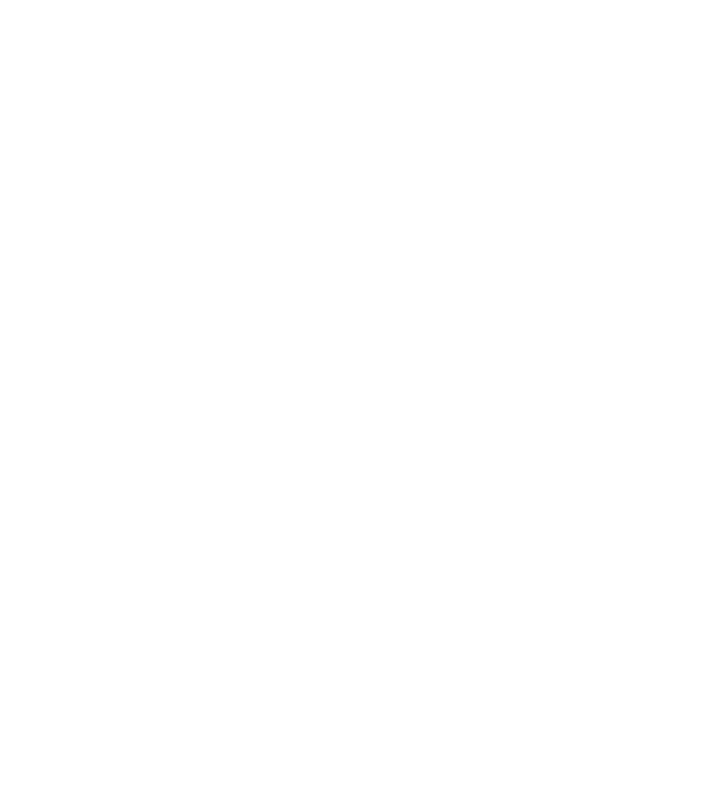
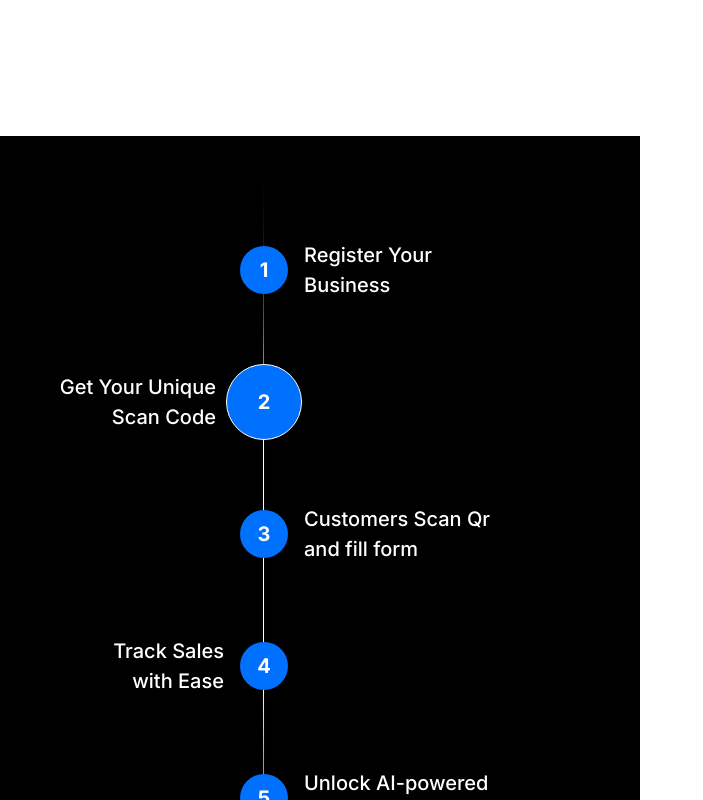
Before and after one commit to miraclemenikelechi/barter-trybe, a React (Vite) app: page / in a window 1280 px wide. Shown: the part 1280-2080 px from the top of the page, without its empty margins (0-703 px from the left). Before the commit the page ends 1332 px from the top, so only its background shows below. Built offline with nearby package versions, Linux system fonts and the light colour scheme.

Commit message:
home page mechanism left content

```diff
--- a/package.json
+++ b/package.json
@@ -12,6 +12,7 @@
 	"dependencies": {
 		"class-variance-authority": "^0.7.0",
 		"clsx": "^2.1.1",
+		"dompurify": "^3.2.0",
 		"lucide-react": "^0.456.0",
 		"react": "^18.3.1",
 		"react-dom": "^18.3.1",
--- a/src/assets/icons/index.tsx
+++ b/src/assets/icons/index.tsx
@@ -74,3 +74,40 @@
         </svg>
     );
 };
+
+export const MECHANISM_LINE: FC = () => {
+    return (
+        <svg
+            width={2}
+            height={795}
+            viewBox="0 0 2 795"
+            fill="none"
+            xmlns="http://www.w3.org/2000/svg"
+        >
+            <path
+                stroke="url(#paint0_linear_482_9411)"
+                d="M0.530029 4.01359e-8L0.53001 795"
+            />
+            <defs>
+                <linearGradient
+                    id="paint0_linear_482_9411"
+                    x1={0.029653}
+                    y1={-19.4143}
+                    x2={0.0365855}
+                    y2={813.427}
+                    gradientUnits="userSpaceOnUse"
+                >
+                    <stop
+                        offset={0.0348936}
+                        stopColor="#0C0C0C"
+                        stopOpacity={0.0478094}
+                    />
+                    <stop offset={0.0456297} stopOpacity={0} />
+                    <stop offset={0.382481} stopColor="#fff" />
+                    <stop offset={0.687124} stopColor="#fff" />
+                    <stop offset={0.923324} />
+                </linearGradient>
+            </defs>
+        </svg>
+    );
+};
--- /dev/null
+++ b/src/pages/home/components/mechanism.tsx
@@ -0,0 +1,42 @@
+import { MECHANISM_LINE } from "@/assets/icons";
+import { purifyMarkup } from "@/utils/purify-markup";
+
+import { MECHANISM_STEPS } from "../config";
+
+export default function Component() {
+    return (
+        <section className="home__mechanism">
+            <div className="home__mechanism__wrapper">
+                <section className="home__mechanism__left">
+                    <div>
+                        <figure>
+                            <MECHANISM_LINE />
+                        </figure>
+
+                        {MECHANISM_STEPS.map(function (value, index) {
+                            return (
+                                <article key={index}>
+                                    <span
+                                        dangerouslySetInnerHTML={purifyMarkup({
+                                            markup: value.before,
+                                        })}
+                                    />
+
+                                    <span data-content={value.content} />
+
+                                    <span
+                                        dangerouslySetInnerHTML={purifyMarkup({
+                                            markup: value.after,
+                                        })}
+                                    />
+                                </article>
+                            );
+                        })}
+                    </div>
+                </section>
+
+                <section className="home__mechanism__right"></section>
+            </div>
+        </section>
+    );
+}
--- a/src/pages/home/config.ts
+++ b/src/pages/home/config.ts
@@ -1,6 +1,6 @@
 import { FEATURE_CONNECT, FEATURE_INSIGHTS, FEATURE_SALES, FEATURE_TRUST } from "@/assets/icons";
 
-import { Feature, NavigationLink } from "./types";
+import { Feature, NavigationLink, Step } from "./types";
 
 export const NAVIGATION_LINKS: NavigationLink[] = [
     { href: "", label: "home" },
@@ -31,3 +31,31 @@
         description: "Network with other entrepreneurs and explore new opportunities."
     },
 ];
+
+export const MECHANISM_STEPS: Step[] = [
+    {
+        after: "Register Your Business",
+        before: "",
+        content: "1"
+    },
+    {
+        after: "",
+        before: "Get Your Unique <br> Scan Code",
+        content: "2"
+    },
+    {
+        after: "Customers Scan Qr <br> and fill form",
+        before: "",
+        content: "3"
+    },
+    {
+        after: "",
+        before: "Track Sales <br> with Ease",
+        content: "4"
+    },
+    {
+        after: "Unlock AI-powered <br> Insights",
+        before: "",
+        content: "5"
+    },
+];
--- a/src/pages/home/index.scss
+++ b/src/pages/home/index.scss
@@ -96,12 +96,12 @@
     padding: 6.75rem 0 5.5rem 0;
 
     &__wrapper {
-        @include flex;
+        @include flex($d: column);
     }
 }
 
 .home__features {
-    padding-inline: 6.5rem;
+    padding-inline: 6.25rem;
     @include flex;
 
     &__wrapper {
@@ -135,7 +135,7 @@
         gap: 1.75rem;
         height: 16rem;
         padding: 2rem 1rem;
-        width: 288px;
+        width: 17.875rem;
 
         @include flex($d: column, $j: flex-start);
     }
@@ -146,6 +146,7 @@
 
     div {
         @include flex($d: column);
+        width: 100%;
     }
 
     span {
@@ -160,3 +161,79 @@
         @include font($f: poppins, $s: base, $w: normal);
     }
 }
+
+.home__mechanism {
+    margin: 10.75rem 0 4.75rem 0;
+    width: 100%;
+
+    &__wrapper {
+        display: grid;
+        grid-template-columns: repeat(2, 1fr);
+    }
+
+    &__left {
+        background-color: var(--black--100);
+        padding-right: 7.5rem;
+        width: 100%;
+
+        @include flex($j: flex-end);
+
+        > div {
+            gap: 4.5rem;
+            height: 49.75rem;
+            position: relative;
+            width: 32rem;
+
+            @include flex($d: column);
+        }
+
+        article {
+            color: var(--white--100);
+            display: grid;
+            grid-template-columns: 1fr 5rem 1fr;
+
+            span {
+                position: relative;
+                @include font($f: inter, $s: xl, $w: medium);
+
+                &:nth-of-type(1) {
+                    text-align: right;
+                }
+
+                &:nth-of-type(2) {
+                    @include flex;
+
+                    &::before {
+                        background-color: var(--blue--100);
+                        border-radius: 50%;
+                        content: attr(data-content);
+                        font-weight: 700;
+                        position: absolute;
+
+                        @include flex;
+                        @include equal(3rem);
+                    }
+                }
+
+                &:nth-of-type(3) {
+                    text-align: left;
+                }
+            }
+
+            &:nth-of-type(2) span {
+                &:nth-of-type(1) {
+                    padding-right: 0.5rem;
+                }
+
+                :nth-of-type(2) &::before {
+                    border: 0.0625rem solid var(--white--100);
+                    @include equal(4.75rem);
+                }
+            }
+        }
+
+        figure {
+            position: absolute;
+        }
+    }
+}
--- a/src/pages/home/index.tsx
+++ b/src/pages/home/index.tsx
@@ -2,6 +2,7 @@
 
 import Features from "./components/features";
 import Header from "./components/header";
+import Mechanism from "./components/mechanism";
 
 export default function Page() {
     return (
@@ -12,6 +13,8 @@
                 <main className="home__main">
                     <div className="home__main__wrapper">
                         <Features />
+
+                        <Mechanism />
                     </div>
                 </main>
 
--- /dev/null
+++ b/src/utils/purify-markup.ts
@@ -0,0 +1,7 @@
+import DOMPurify from "dompurify";
+
+export function purifyMarkup({ markup }: { markup: string; }): { __html: string; } {
+    return {
+        __html: DOMPurify.sanitize(markup),
+    };
+}
```
Also changed, not shown: src/pages/home/types.ts (+9 -2 lines), 1 other file (tests, documents, lock files or other folders).
